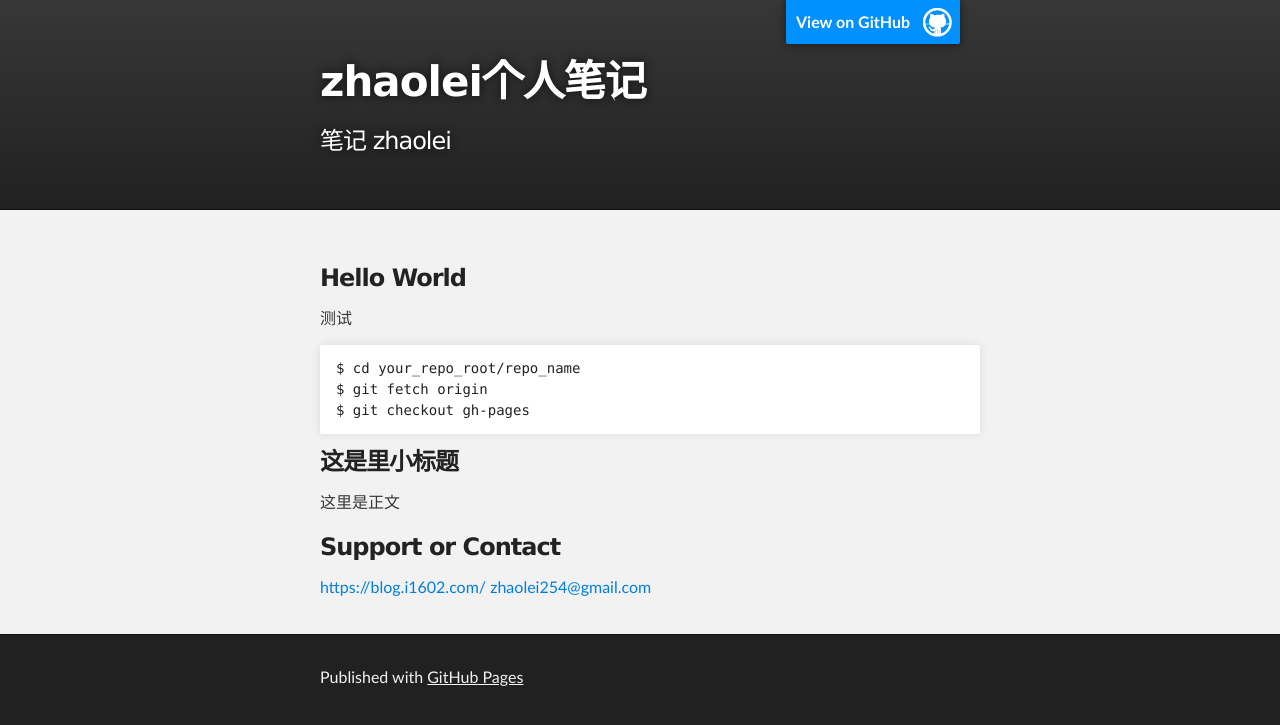
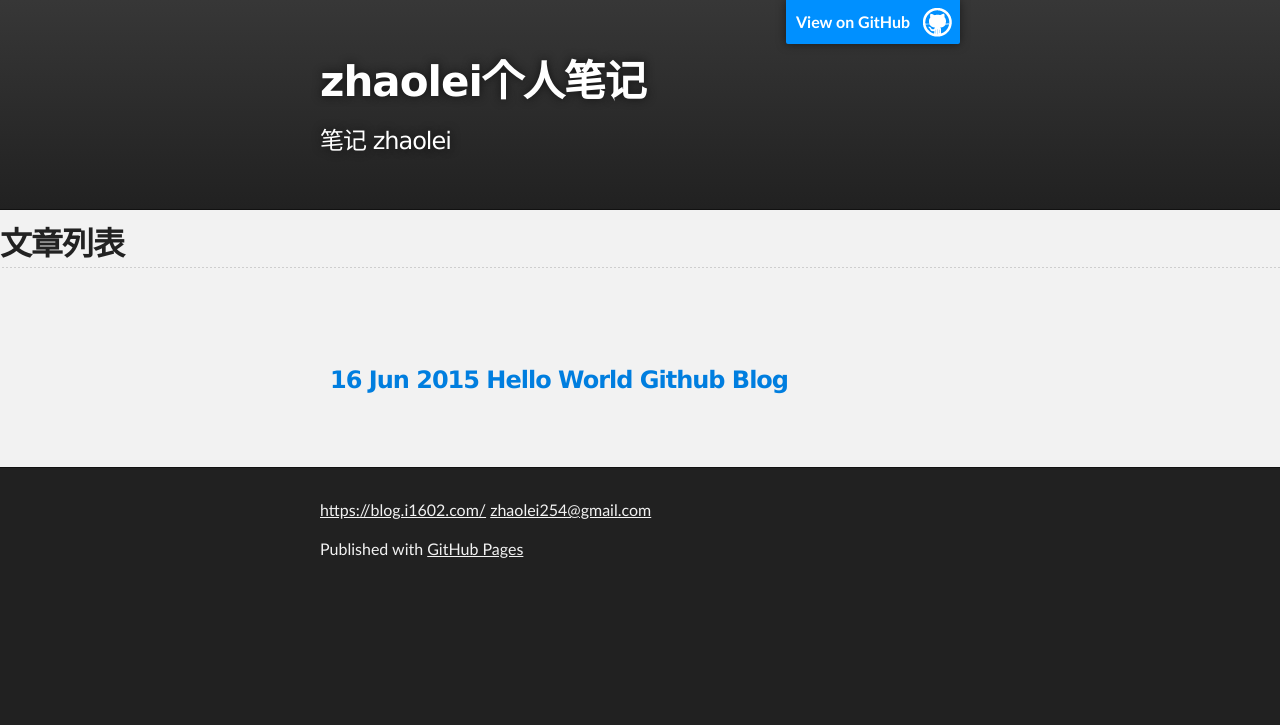
Before and after one commit to zhaolei/zhaolei.github.io, a Jekyll site: the page built from index.html, in a window 1280 px wide. Shown: the top 725 px of the page. Built offline with Jekyll 4.4.1, drawn with Linux system fonts in a browser that asks for light colours.

Commit message:
file fix

````diff
--- a/_posts/2015-06-16-hello-github.textile
+++ b/_posts/2015-06-16-hello-github.textile
@@ -10,11 +10,10 @@ p(meta). 18 Oct 2008 - Stone
 ### Hello World
 测试
 
-```
-$ cd your_repo_root/repo_name
+<pre><code>$ cd your_repo_root/repo_name
 $ git fetch origin
 $ git checkout gh-pages
-```
+</code></pre>
 
 ### 这是题
 测试一下github blog 如果好用　可以长久使用
--- a/index.html
+++ b/index.html
@@ -1,63 +1,18 @@
-<!DOCTYPE html>
-<html>
+---
+layout: default
+title: 文章列表
+---
 
-  <head>
-    <meta charset='utf-8'>
-    <meta http-equiv="X-UA-Compatible" content="chrome=1">
-    <meta name="description" content="zhaolei个人笔记 : 笔记 zhaolei">
-
-    <link rel="stylesheet" type="text/css" media="screen" href="stylesheets/stylesheet.css">
-
-    <title>zhaolei个人笔记</title>
-  </head>
-
-  <body>
-
-    <!-- HEADER -->
-    <div id="header_wrap" class="outer">
-        <header class="inner">
-          <a id="forkme_banner" href="https://github.com/zhaolei">View on GitHub</a>
-
-          <h1 id="project_title">zhaolei个人笔记</h1>
-          <h2 id="project_tagline">笔记 zhaolei</h2>
-
-        </header>
-    </div>
-
-    <!-- MAIN CONTENT -->
-    <div id="main_content_wrap" class="outer">
-      <section id="main_content" class="inner">
-        <h3>
-<a id="hello-world" class="anchor" href="#hello-world" aria-hidden="true"><span class="octicon octicon-link"></span></a>Hello World</h3>
-
-<p>测试</p>
-
-<pre><code>$ cd your_repo_root/repo_name
-$ git fetch origin
-$ git checkout gh-pages
-</code></pre>
-
-<h3>
-<a id="这是里小标题" class="anchor" href="#%E8%BF%99%E6%98%AF%E9%87%8C%E5%B0%8F%E6%A0%87%E9%A2%98" aria-hidden="true"><span class="octicon octicon-link"></span></a>这是里小标题</h3>
-
-<p>这里是正文</p>
-
-<h3>
-<a id="support-or-contact" class="anchor" href="#support-or-contact" aria-hidden="true"><span class="octicon octicon-link"></span></a>Support or Contact</h3>
-
-<p><a href="https://blog.i1602.com/">https://blog.i1602.com/</a>
-<a href="mailto:zhaolei254@gmail.com">zhaolei254@gmail.com</a></p>
-      </section>
-    </div>
-
-    <!-- FOOTER  -->
-    <div id="footer_wrap" class="outer">
-      <footer class="inner">
-        <p>Published with <a href="https://pages.github.com">GitHub Pages</a></p>
-      </footer>
-    </div>
-
-
-
-  </body>
-</html>
+<h2>{{ page.title }}</h2>
+<ul>
+　　　　{% for post in site.posts %}
+　　　　　　<!--<li>{{ post.date | date_to_string }} <a href="{{ site.baseurl }}{{ post.url }}">{{ post.title }}</a></li>-->
+      	    <section id="main_content" class="inner">
+        	<h3>
+		<a id="{{ post.title }}" class="anchor" href="{{ site.baseurl }}{{ post.url }}" aria-hidden="true">
+		<span class="octicon octicon-link">{{ post.date | date_to_string }}</span>
+		{{ post.title }}
+		</a>
+		</h3>
+　　　　{% endfor %}
+</ul>
````
